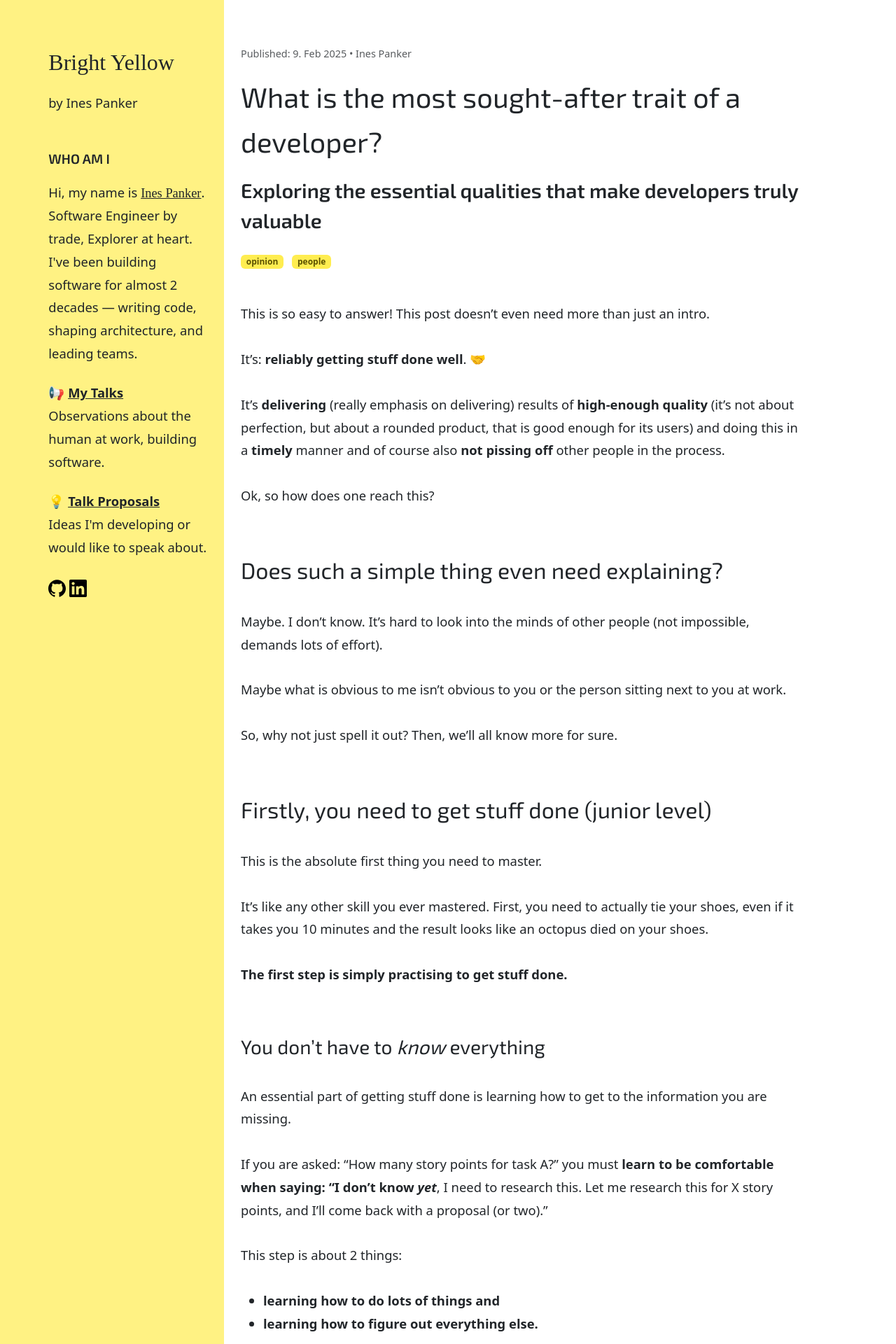
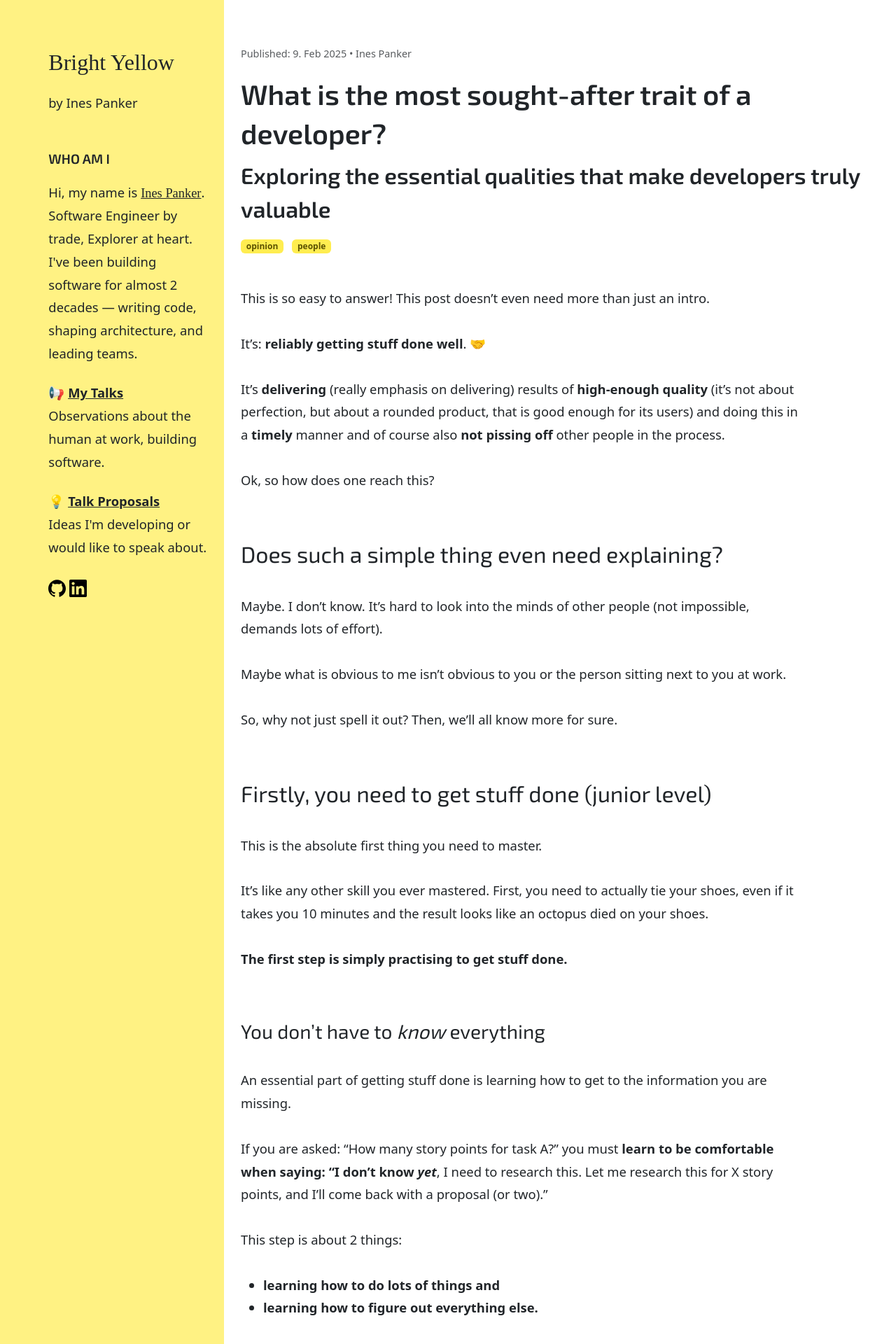
Before and after one commit to inesp/inesp.github.io, a Jekyll site: the page built from _posts/2025-02-09-senior-developer.md, in a window 1280 px wide. Shown: the top 1920 px of the page at 70% size. Built offline with Jekyll 4.4.1, drawn with Linux system fonts in a browser that asks for light colours; nearby versions of some CDN libraries; some web fonts are replaced.

Commit message:
Refine typography and spacing for post titles and subtitles
Co-authored-by: ines.panker <ines.panker@gmail.com>

```diff
--- a/assets/bs-override.scss
+++ b/assets/bs-override.scss
@@ -117,6 +117,13 @@ h1,h2,h3,h4,h5,h6, .h1, .h2, .h3, .h4, .h5, .h6{
   }
 }
 
+// Main title on individual post pages - optimized for title/subtitle pairing
+article header h1 {
+  margin-bottom: 0.5rem;
+  font-weight: 700;
+  line-height: 1.4;
+}
+
 .post-content h2,.post-content h3,.post-content h4,.post-content h5,.post-content h6,
 .post-content .h1, .post-content .h2, .post-content .h3, .post-content .h4, .post-content .h5, .post-content .h6{
   margin-top: 4rem;
@@ -135,8 +142,10 @@ h1,h2,h3,h4,h5,h6, .h1, .h2, .h3, .h4, .h5, .h6{
 
   h2 {
     font-size: 2rem;
-    line-height: 1.625;
+    line-height: 1.5;
     text-decoration: none;
+    margin-bottom: 0.25rem;
+    font-weight: 700;
 
     a{
       text-decoration: none;
@@ -146,38 +155,34 @@ h1,h2,h3,h4,h5,h6, .h1, .h2, .h3, .h4, .h5, .h6{
     }
   }
 
-  // Subtitle for post excerpts on home page
+  // Subtitle for post excerpts on home page - equal prominence to title
   .post-excerpt-subtitle {
-    font-size: 1.4rem;
+    font-size: 1.6rem;
     font-weight: 600;
     line-height: 1.4;
     color: $color-text;
-    margin-top: 0.5rem;
-    margin-bottom: 1.5rem;
-    font-style: normal;
+    margin-top: 0.25rem;
+    margin-bottom: 0.75rem;
 
     @media (min-width: 768px) {
-      font-size: 1.6rem;
+      font-size: 1.8rem;
       line-height: 1.5;
-      margin-top: 0.75rem;
     }
   }
 }
 
-// Subtitle for individual post pages
+// Subtitle for individual post pages - equal prominence to title
 .post-subtitle {
-  font-size: 1.6rem;
+  font-size: 1.8rem;
   font-weight: 600;
   line-height: 1.4;
   color: $color-text;
-  margin-top: 0.75rem;
-  margin-bottom: 2rem;
-  font-style: normal;
+  margin-top: 0.5rem;
+  margin-bottom: 1.5rem;
 
   @media (min-width: 768px) {
-    font-size: 1.8rem;
+    font-size: 2rem;
     line-height: 1.5;
-    margin-top: 1rem;
   }
 }
 
```
